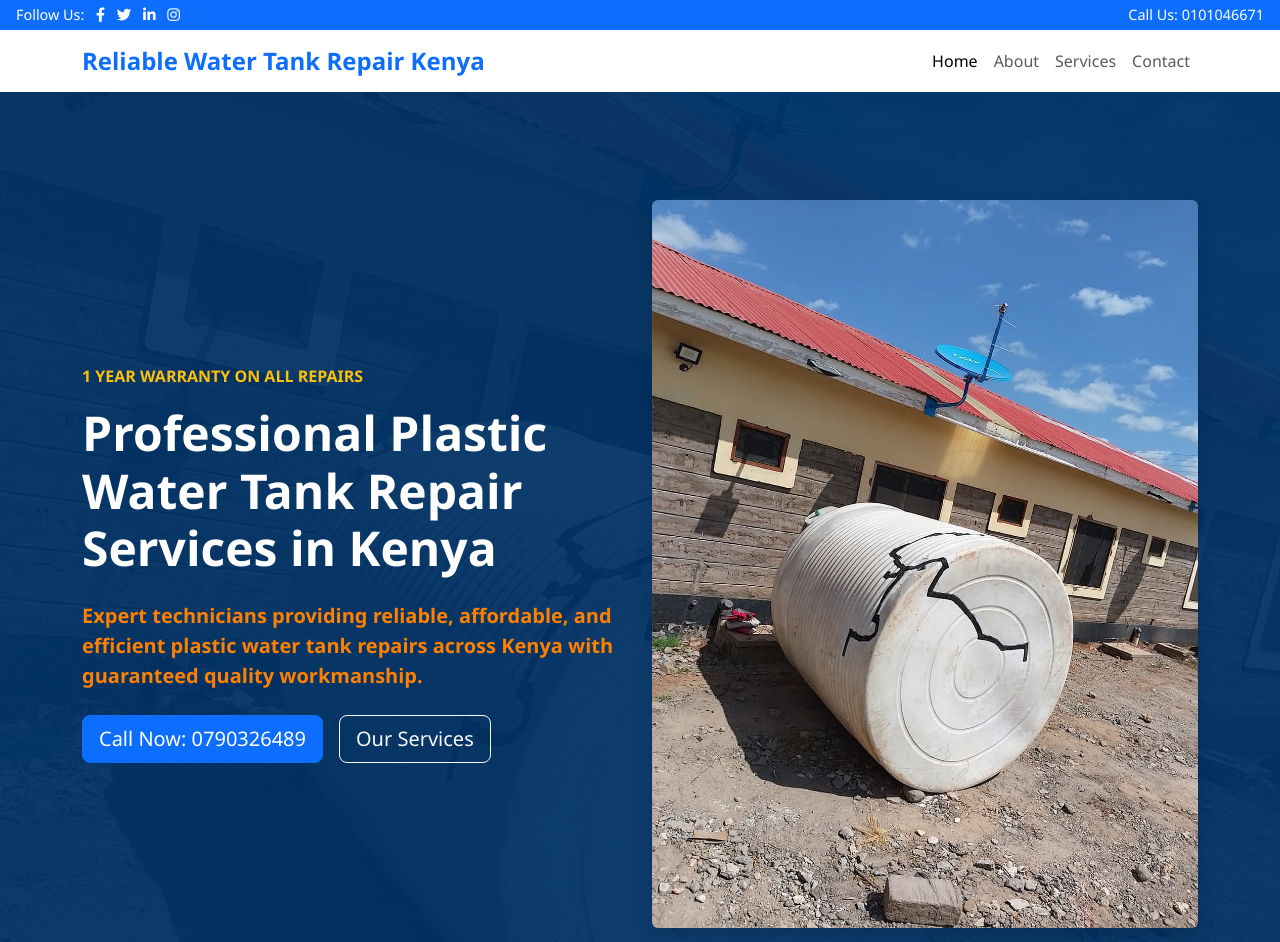
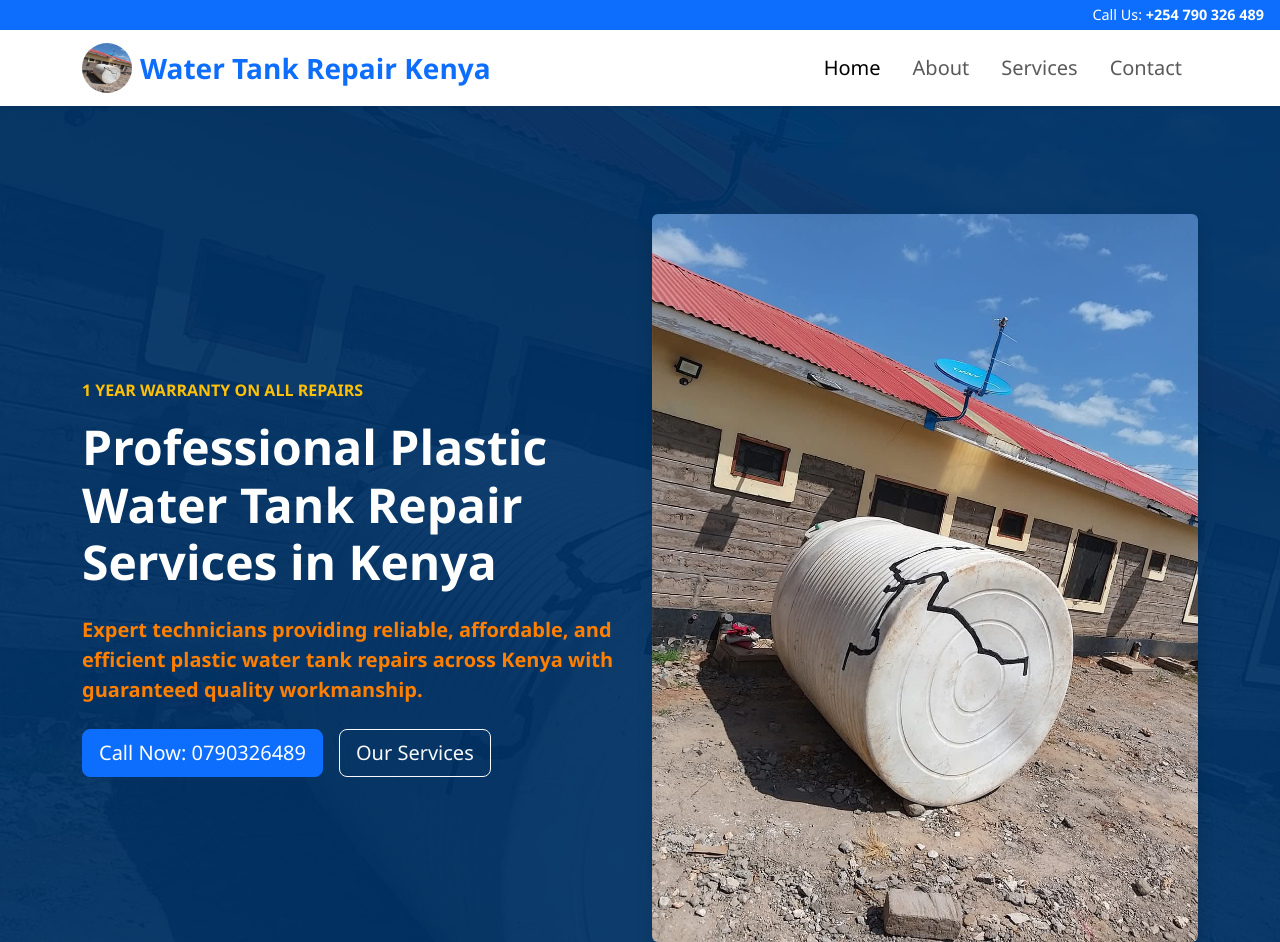
Before and after one commit to 28dallas/tankrepairs, a plain HTML site: page index.html in a window 1280 px wide. Shown: the top 942 px of the page. Drawn offline with nearby package versions, Linux system fonts and the light colour scheme.

Commit message:
add changes

```diff
--- a/css/style.css
+++ b/css/style.css
@@ -6,16 +6,44 @@ body {
     color: #333;
 }
 
+html {
+    scroll-behavior: smooth;
+}
+
+.navbar {
+    position: sticky;
+    top: 0;
+    z-index: 1000;
+    background-color: rgba(255, 255, 255, 0.95);
+    backdrop-filter: blur(10px);
+    box-shadow: 0 2px 10px rgba(0,0,0,0.1);
+}
+
+.nav-link {
+    transition: color 0.3s, transform 0.3s;
+    font-weight: 500;
+}
+
+.nav-link:hover {
+    color: #007bff !important;
+    transform: translateY(-2px);
+}
+
+.navbar-brand {
+    font-size: 1.5rem;
+    transition: transform 0.3s;
+}
+
+.navbar-brand:hover {
+    transform: scale(1.05);
+}
+
 .top-bar {
     font-size: 0.9rem;
 }
 
 .top-bar .social-icons a:hover {
     color: #ffc107;
-}
-
-.navbar-brand {
-    font-size: 1.5rem;
 }
 
 .hero-section {
--- a/index.html
+++ b/index.html
@@ -11,33 +11,29 @@
 </head>
 <body>
     <!-- Top bar -->
-    <div class="top-bar bg-primary text-white d-flex justify-content-between align-items-center px-3 py-1">
-        <div class="social-icons">
-            Follow Us:
-            <a href="#" class="text-white ms-2"><i class="fab fa-facebook-f"></i></a>
-            <a href="#" class="text-white ms-2"><i class="fab fa-twitter"></i></a>
-            <a href="#" class="text-white ms-2"><i class="fab fa-linkedin-in"></i></a>
-            <a href="#" class="text-white ms-2"><i class="fab fa-instagram"></i></a>
-        </div>
+    <div class="top-bar bg-primary text-white d-flex justify-content-end align-items-center px-3 py-1">
         <div class="contact-info">
-            Call Us: <a href="tel:+254790326489" class="text-white text-decoration-none">0101046671</a>
+            Call Us: <a href="tel:+254790326489" class="text-white text-decoration-none fw-semibold">+254 790 326 489</a>
         </div>
     </div>
 
     <!-- Navigation -->
     <nav class="navbar navbar-expand-lg navbar-light bg-white shadow-sm">
         <div class="container">
-            <a class="navbar-brand text-primary fw-bold" href="index.html">Reliable Water Tank Repair Kenya</a>
+            <a class="navbar-brand text-primary fw-bold fs-3 d-flex align-items-center" href="index.html">
+                <img src="img/WhatsApp Image 2025-08-30 at 11.42.11 PM.jpeg" alt="Logo" width="50" height="50" class="me-2 rounded-circle">
+                Water Tank Repair Kenya
+            </a>
             <button class="navbar-toggler" type="button" data-bs-toggle="collapse" data-bs-target="#navbarNav"
                 aria-controls="navbarNav" aria-expanded="false" aria-label="Toggle navigation">
                 <span class="navbar-toggler-icon"></span>
             </button>
-            <div class="collapse navbar-collapse" id="navbarNav">
-                <ul class="navbar-nav ms-auto">
-                    <li class="nav-item"><a class="nav-link active" href="index.html">Home</a></li>
-                    <li class="nav-item"><a class="nav-link" href="about.html">About</a></li>
-                    <li class="nav-item"><a class="nav-link" href="services.html">Services</a></li>
-                    <li class="nav-item"><a class="nav-link" href="contact.html">Contact</a></li>
+            <div class="collapse navbar-collapse justify-content-end" id="navbarNav">
+                <ul class="navbar-nav ms-auto fs-5">
+                    <li class="nav-item"><a class="nav-link active px-3" href="index.html">Home</a></li>
+                    <li class="nav-item"><a class="nav-link px-3" href="about.html">About</a></li>
+                    <li class="nav-item"><a class="nav-link px-3" href="services.html">Services</a></li>
+                    <li class="nav-item"><a class="nav-link px-3" href="contact.html">Contact</a></li>
                 </ul>
             </div>
         </div>
```
Also changed, not shown: about.html (+4 -1 lines), contact.html (+4 -1 lines), services.html (+4 -1 lines), reference.html (added).
